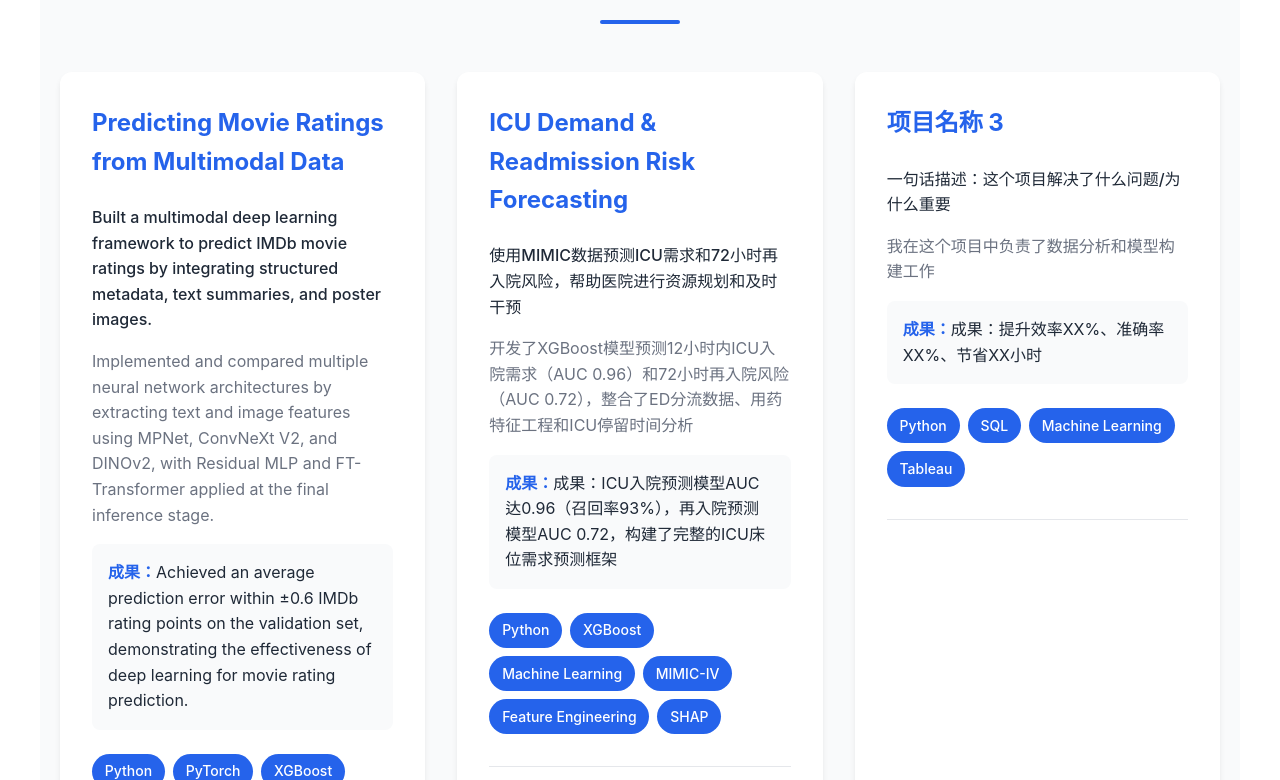
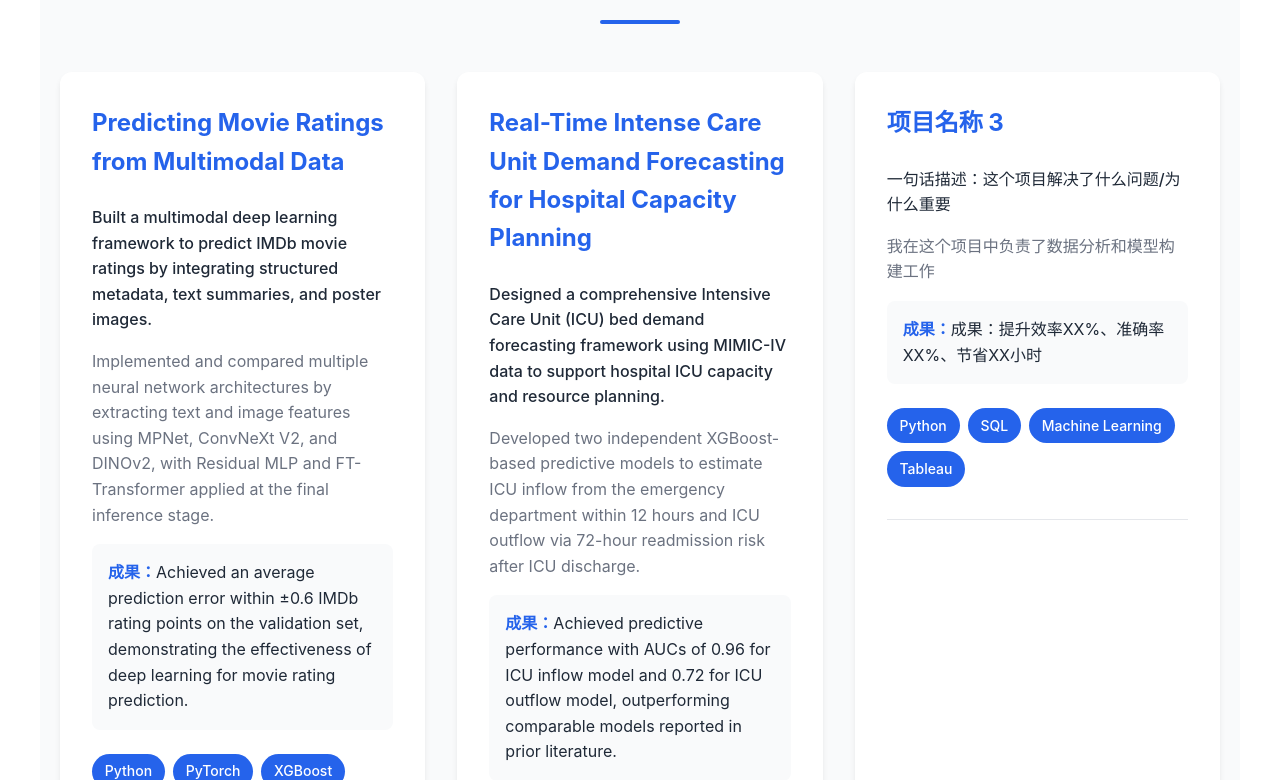
Before and after one commit to jhuangbp/portfolio_website, a React (Vite) app: page / in a window 1280 px wide. Shown: the part 2040-2820 px from the top of the page. Built offline with nearby package versions, Linux system fonts and the light colour scheme.

Commit message:
Update Projects.jsx

```diff
--- a/src/components/Projects.jsx
+++ b/src/components/Projects.jsx
@@ -18,10 +18,10 @@ const Projects = () => {
     },
         {
       id: 2,
-      name: 'ICU Demand & Readmission Risk Forecasting',
-      description: '使用MIMIC数据预测ICU需求和72小时再入院风险，帮助医院进行资源规划和及时干预',
-      role: '开发了XGBoost模型预测12小时内ICU入院需求（AUC 0.96）和72小时再入院风险（AUC 0.72），整合了ED分流数据、用药特征工程和ICU停留时间分析',
-      impact: '成果：ICU入院预测模型AUC达0.96（召回率93%），再入院预测模型AUC 0.72，构建了完整的ICU床位需求预测框架',
+      name: 'Real-Time Intense Care Unit Demand Forecasting for Hospital Capacity Planning',
+      description: 'Designed a comprehensive Intensive Care Unit (ICU) bed demand forecasting framework using MIMIC-IV data to support hospital ICU capacity and resource planning.',
+      role: 'Developed two independent XGBoost-based predictive models to estimate ICU inflow from the emergency department within 12 hours and ICU outflow via 72-hour readmission risk after ICU discharge.',
+      impact: 'Achieved predictive performance with AUCs of 0.96 for ICU inflow model and 0.72 for ICU outflow model, outperforming comparable models reported in prior literature.',
       tech: ['Python', 'XGBoost', 'Machine Learning', 'MIMIC-IV', 'Feature Engineering', 'SHAP'],
       links: {
         presentation: '/docs/HealthcareProject_Final%20Presentation.pdf',
```
